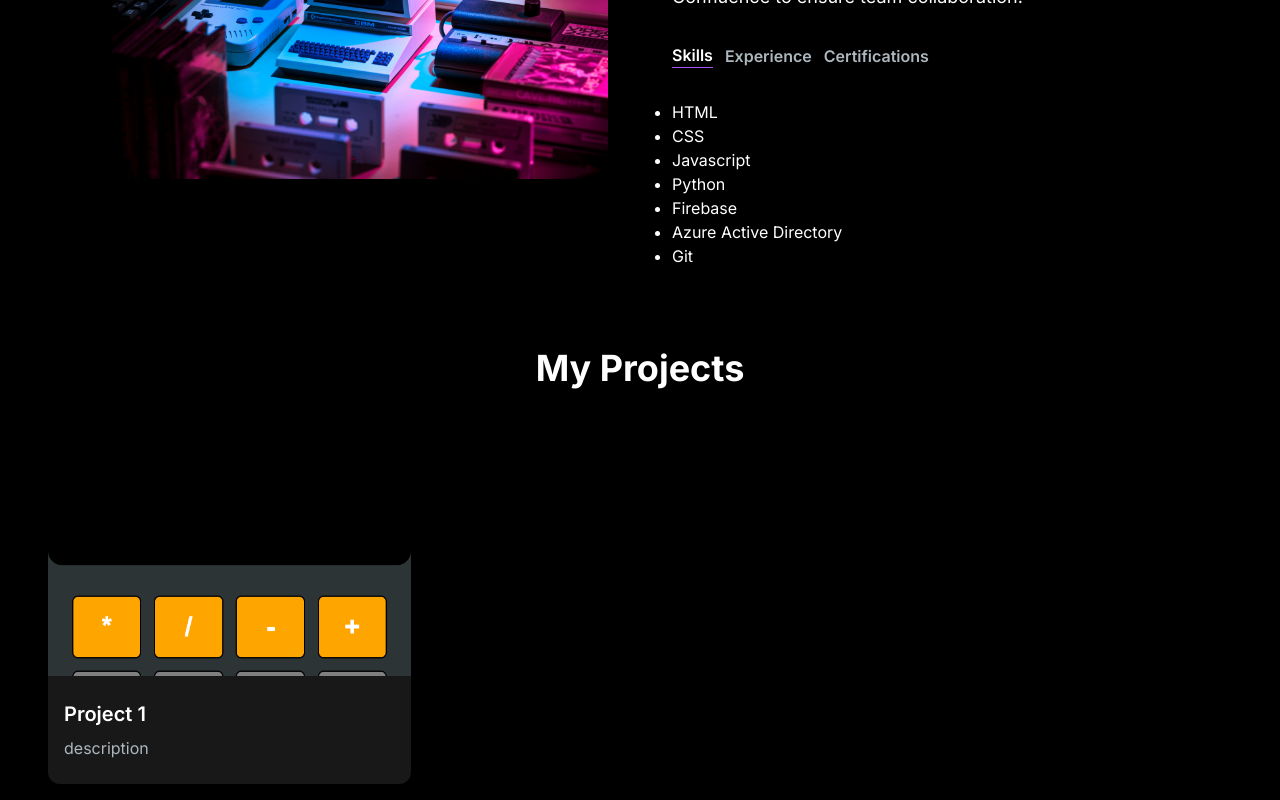
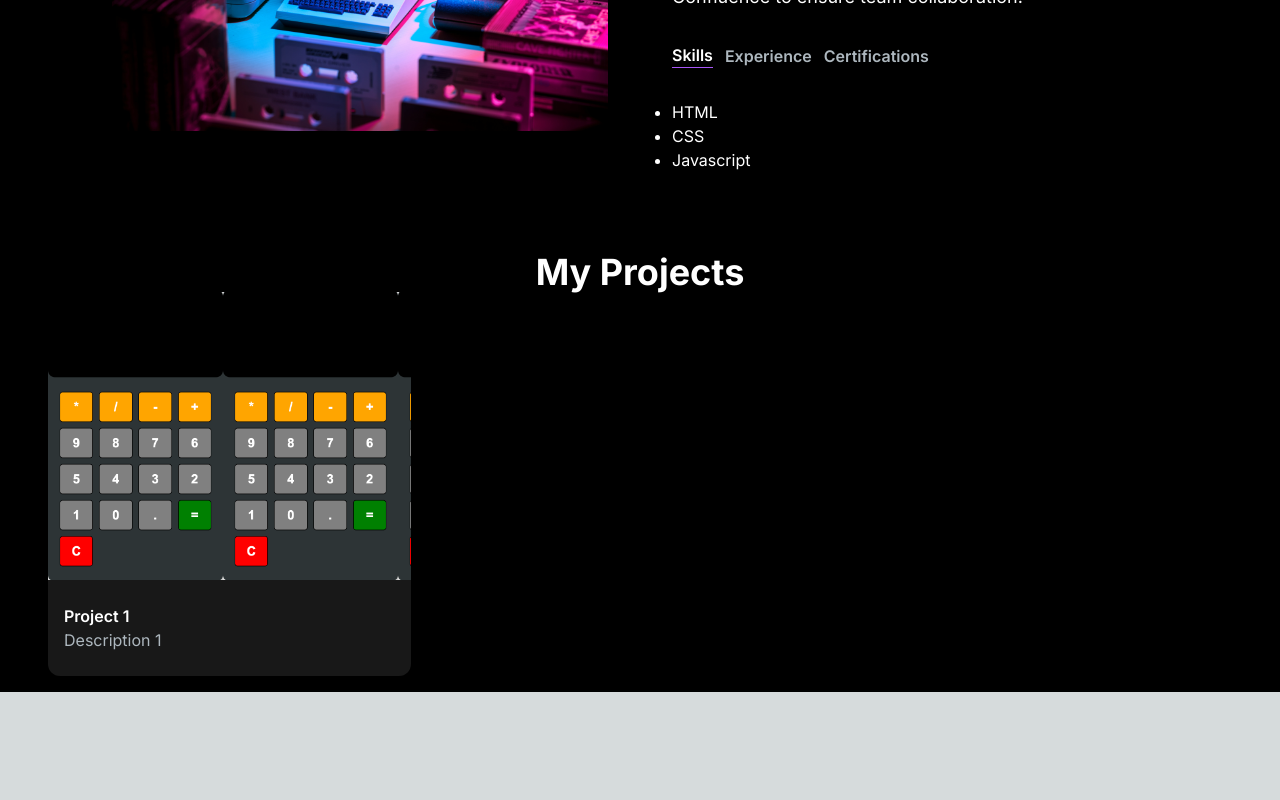
Before and after one commit to Russel-T/My-Portfolio-Website, a Next.js app in the folder my-portfolio-website/: page / in a window 1280 px wide. Shown: the part 817-1617 px from the top of the page. After the commit the page ends 1509 px from the top, so only its background shows below. Built offline with nearby package versions, Linux system fonts and the light colour scheme.

Commit message:
Email section

```diff
--- a/my-portfolio-website/src/app/components/AboutSection.jsx
+++ b/my-portfolio-website/src/app/components/AboutSection.jsx
@@ -13,10 +13,6 @@
         <li>HTML</li>
         <li>CSS</li>
         <li>Javascript</li>
-        <li>Python</li>
-        <li>Firebase</li>
-        <li>Azure Active Directory</li>
-        <li>Git</li>
       </ul>
     ),
   },
@@ -89,7 +85,7 @@
             Firebase and Azure Active Directory, version control like git
             (github) and Confluence to ensure team collaboration.
           </p>
-          <div className="flex flex-row mt-8">
+          <div className="flex flex-row justify-start mt-8">
             <TabButton
               selectTab={() => handleTabChange("skills")}
               active={tab === "skills"}
--- a/my-portfolio-website/src/app/components/ProjectCard.jsx
+++ b/my-portfolio-website/src/app/components/ProjectCard.jsx
@@ -1,25 +1,37 @@
 import React from "react";
-import { CodeBracketIcon, EyeIcon } from "@heroicons/react/24/solid";
+import Image from "next/image";
+import { CodeBracketIcon, EyeIcon } from "@heroicons/react/24/outline";
 import Link from "next/link";
-const ProjectCard = ({ imgUrl, title, description }) => {
+
+const ProjectCard = ({ imgUrl, title, description, gitUrl, previewUrl}) => {
   return (
     <div>
       <div
-        className="h-52 md:h-72 rounded-t-xl relative group"
-        style={{ backgroundImage: `url(${imgUrl})`, backgroundSize: "cover" }}
+        className="group rounded-t-xl h-52 md:h-72 bg-center relative overflow-hidden"
+        src={imgUrl}
+        alt={title}
+        width={300}
+        height={200}
+        style={{ background: `url(${imgUrl})`, backgroundSize: "contain" }}
       >
-        <div className="overlay absolute top-0 left-0 w-full h-full bg-[#181818] bg-opacity-0 hidden group-hover:flex group-hover:bg-opacity-80 transition-all duration-500">
+        <div className="overlay absolute top-0 left-0 w-full h-full bg-[#181818] bg-opacity-0 hidden group-hover:flex group-hover:bg-opacity-80 transition-all duration-500 items-center justify-center">
           <Link
-            href="/"
-            className="h-14 w-14 border-2 relative rounded-full border-[#ADB7BE] hover:border-white "
+            href={gitUrl}
+            className="h-14 w-14 border-2 relative rounded-full border-[#ADB7BE] hover:border-white mr-4 group/link"
           >
-            <CodeBracketIcon className="h-10 w-10 text-[#ADB7BE] m-2 cursor-pointer hover:white" />
+            <EyeIcon className="h-10 w-10 text-[#ADB7BE] group-hover/link:text-white absolute top-1/2 left-1/2 transform -translate-x-1/2 -translate-y-1/2" />
+          </Link>
+          <Link
+            href={previewUrl}
+            className="h-14 w-14 border-2 relative rounded-full border-[#ADB7BE] hover:border-white group/link"
+          >
+            <CodeBracketIcon className="h-10 w-10 text-[#ADB7BE] group-hover/link:text-white absolute top-1/2 left-1/2 transform -translate-x-1/2 -translate-y-1/2" />
           </Link>
         </div>
       </div>
-      <div className="text-white rounded-b-xl bg-[#181818] py-6 px-4">
-        <h5 className="text-xl font-semibold mb-2">{title}</h5>
-        <p className="text-[#ADB7BE]">description</p>
+      <div className="bg-[#181818] rounded-b-xl py-6 px-4 text-white">
+        <h5 className="font-lg font-semibold">{title}</h5>
+        <p className="text-[#ADB7BE]">{description}</p>
       </div>
     </div>
   );
--- a/my-portfolio-website/src/app/components/ProjectsSection.jsx
+++ b/my-portfolio-website/src/app/components/ProjectsSection.jsx
@@ -7,6 +7,8 @@
     description: "Description 1",
     imgUrl: "images/projects/Calculator-project.png",
     tag: ["All", "Web"],
+    gitUrl: "https://russel-t.github.io/Simple-Calculator-App/",
+    previewUrl: "https://github.com/Russel-T/Simple-Calculator-App",
   },
 ];
 const ProjectsSection = () => {
@@ -23,6 +25,8 @@
             description={project.description}
             imgUrl={project.imgUrl}
             tags={project}
+            gitUrl={project.gitUrl}
+            previewUrl={project.previewUrl}
           />
         ))}
       </div>
```
